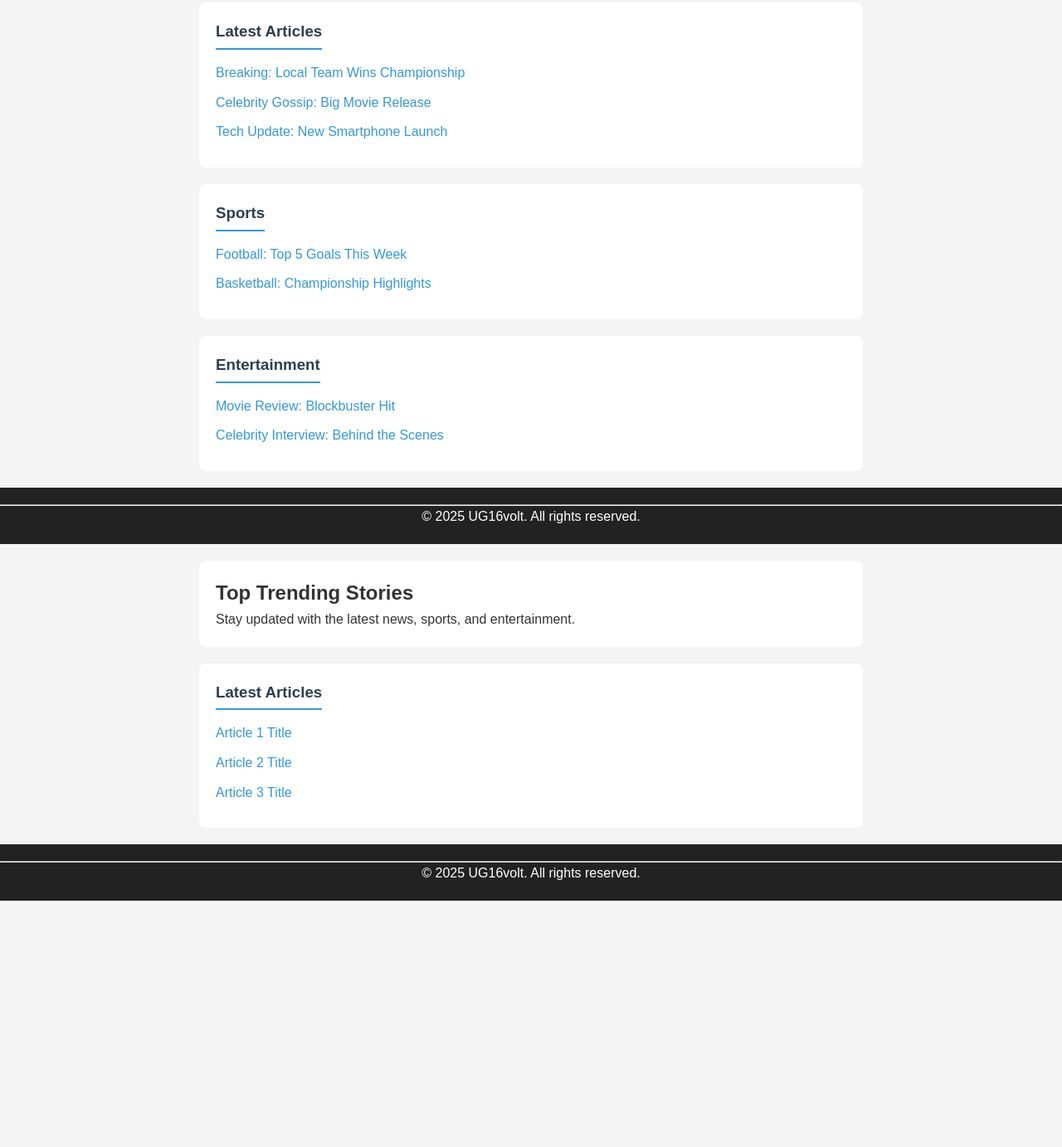
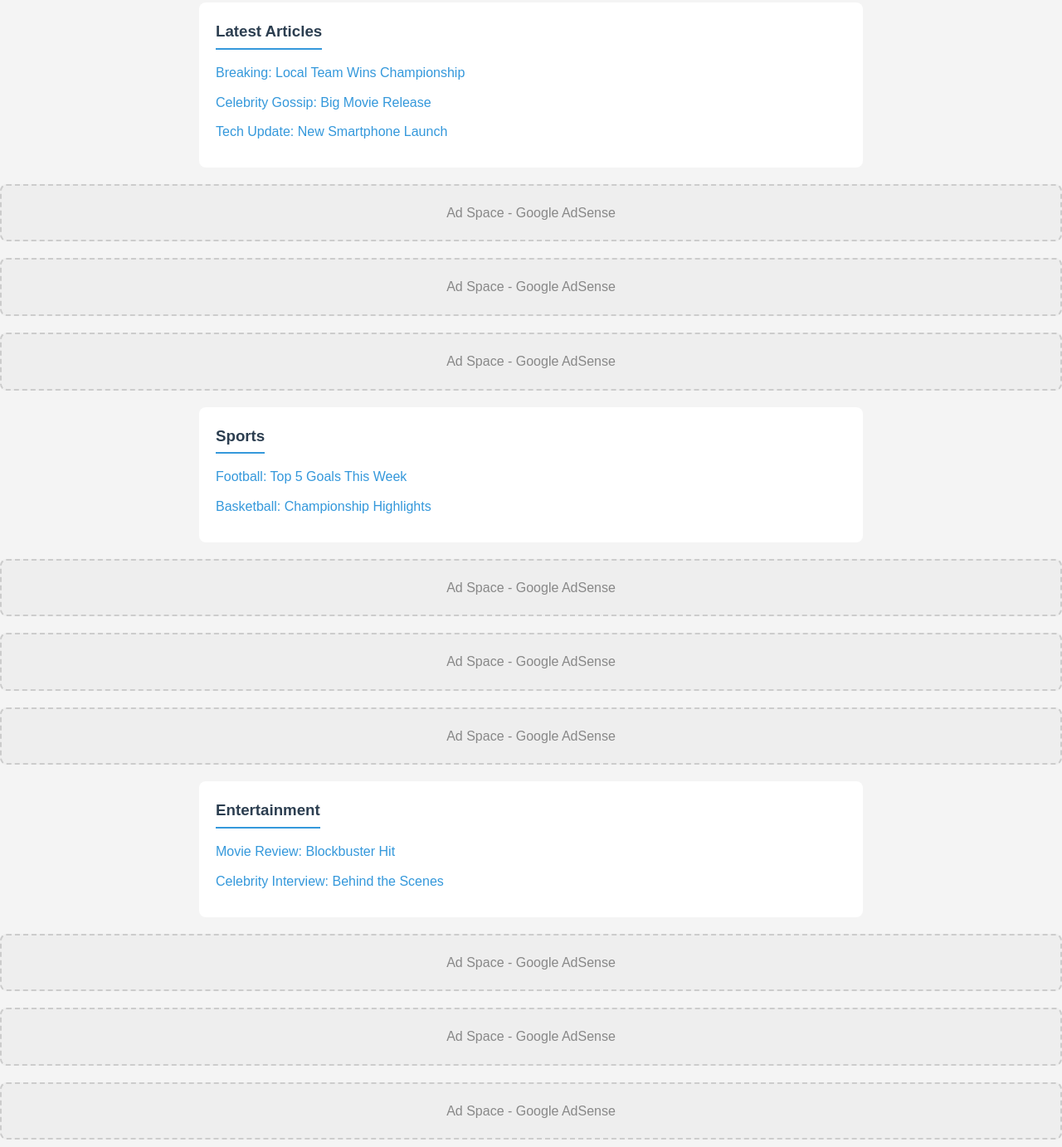
Before and after one commit to maielee1797/MaiElee1066, a plain HTML site: page index.html in a window 1280 px wide. Shown: the part 17-1400 px from the top of the page at 83% size. Before the commit the page ends 1103 px from the top, so only its background shows below. Drawn offline with Linux system fonts and the light colour scheme.

Commit message:
Update index.html

```diff
--- a/index.html
+++ b/index.html
@@ -10,18 +10,42 @@
     <h3>Latest Articles</h3>
     <ul id="latest-articles"></ul>
 </section>
+<!-- Ad Placeholder after Latest Articles -->
+<div class="ad">Ad Space - Google AdSense</div>
+
+<!-- Ad Placeholder after Sports -->
+<div class="ad">Ad Space - Google AdSense</div>
+
+<!-- Ad Placeholder after Entertainment -->
+<div class="ad">Ad Space - Google AdSense</div>
 
 <!-- Sports Section -->
 <section>
     <h3>Sports</h3>
     <ul id="sports-articles"></ul>
 </section>
+<!-- Ad Placeholder after Latest Articles -->
+<div class="ad">Ad Space - Google AdSense</div>
+
+<!-- Ad Placeholder after Sports -->
+<div class="ad">Ad Space - Google AdSense</div>
+
+<!-- Ad Placeholder after Entertainment -->
+<div class="ad">Ad Space - Google AdSense</div>
 
 <!-- Entertainment Section -->
 <section>
     <h3>Entertainment</h3>
     <ul id="entertainment-articles"></ul>
 </section>
+<!-- Ad Placeholder after Latest Articles -->
+<div class="ad">Ad Space - Google AdSense</div>
+
+<!-- Ad Placeholder after Sports -->
+<div class="ad">Ad Space - Google AdSense</div>
+
+<!-- Ad Placeholder after Entertainment -->
+<div class="ad">Ad Space - Google AdSense</div>
 
 
     <!-- Footer -->
```
